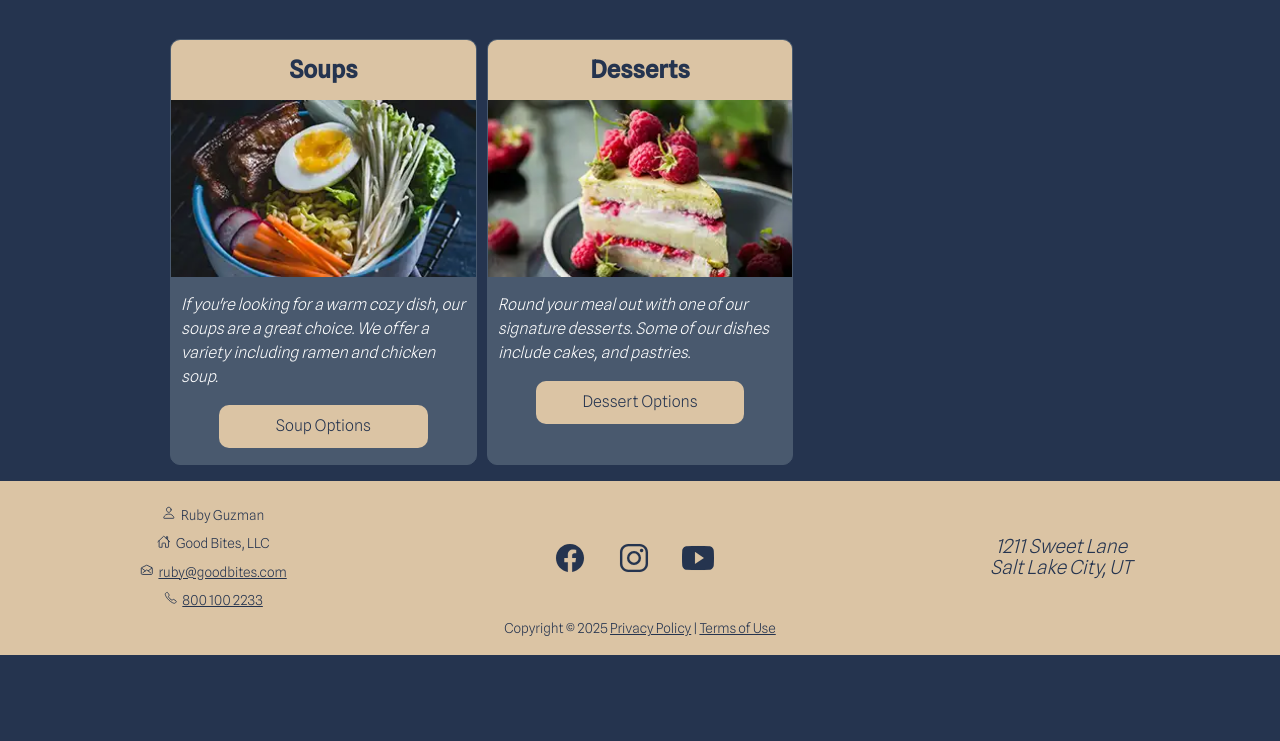
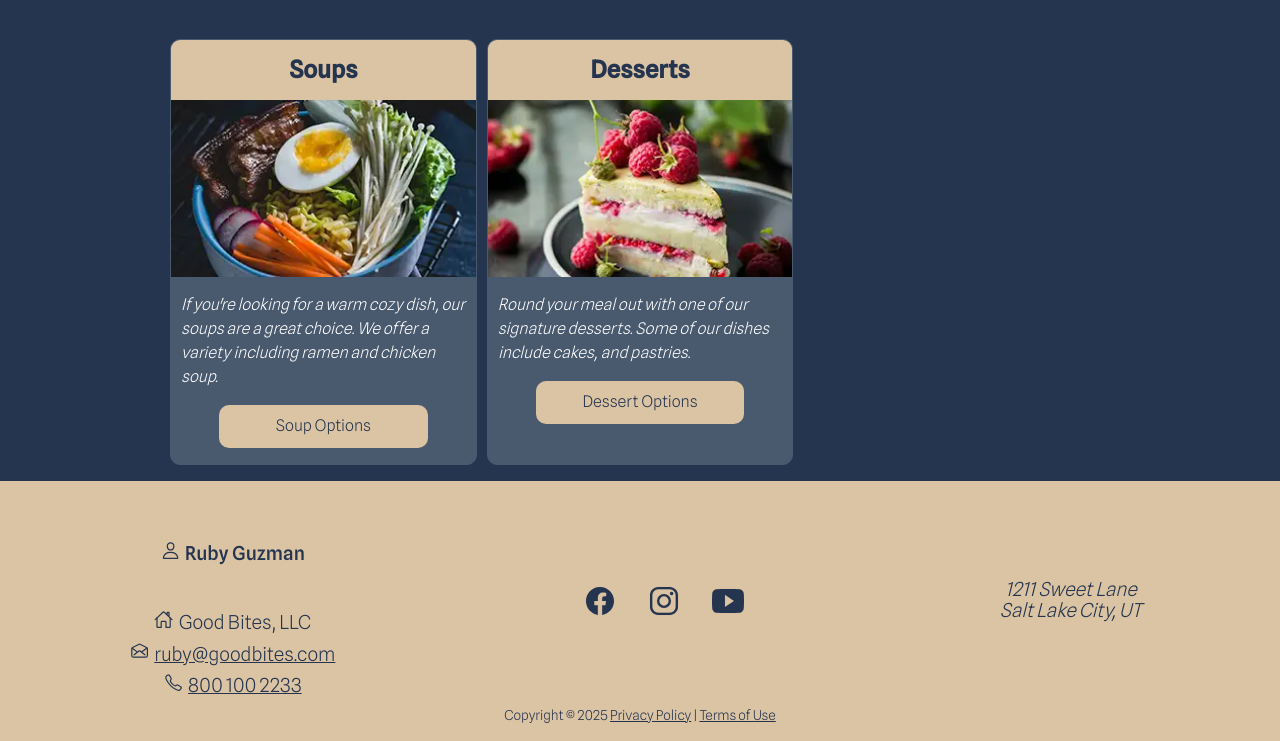
Before and after one commit to rubyyyyyg/diner, a plain HTML site: page index.html in a window 1280 px wide. Shown: the part 630-1371 px from the top of the page. Before the commit the page ends 1285 px from the top, so only its background shows below. Drawn offline with nearby package versions, Linux system fonts and the light colour scheme; a web font is replaced by a local one.

Commit message:
footer changes

```diff
--- a/index.html
+++ b/index.html
@@ -82,15 +82,17 @@
         <p>Round your meal out with one of our signature desserts. Some of our dishes include cakes, and pastries.</p>
         <a href="#">Dessert Options</a>
     </section>
+    </div>
 
     </main>
+
 </div><!-- end main wrapper -->
 
 <div id="footerWrapper">
     <footer>
         <div>
             <section class="contact">
-                <p><ion-icon name="person-outline"></ion-icon>Ruby Guzman</p>
+                <h6><ion-icon name="person-outline"></ion-icon>Ruby Guzman</h6>
                 <p><ion-icon name="home-outline"></ion-icon>Good Bites, LLC</p>
                 <p><a href="mailto:ruby@goodbites.com"><ion-icon name="mail-open-outline"></ion-icon>ruby@goodbites.com</a></p>
                 <p><a href="tel:1800000000"><ion-icon name="call-outline"></ion-icon>800 100 2233</a></p>
--- a/scss/_small.scss
+++ b/scss/_small.scss
@@ -172,7 +172,11 @@ footer {
     line-height: $leading;
     a {color: $primaryColor;}
     .contact {
-        p{font-size: 1.2 rem; margin: .5rem;}
+        h6 {
+            font-size: 1.2rem;
+            font-weight: $normalWeight;
+        }
+        p{font-size: 1.2rem; margin: .5rem;}
         ion-icon{color: $primaryColor; padding-right: 5px;}
     }
     .social {
```
Also changed, not shown: css/styles.css, css/styles.min.css.
